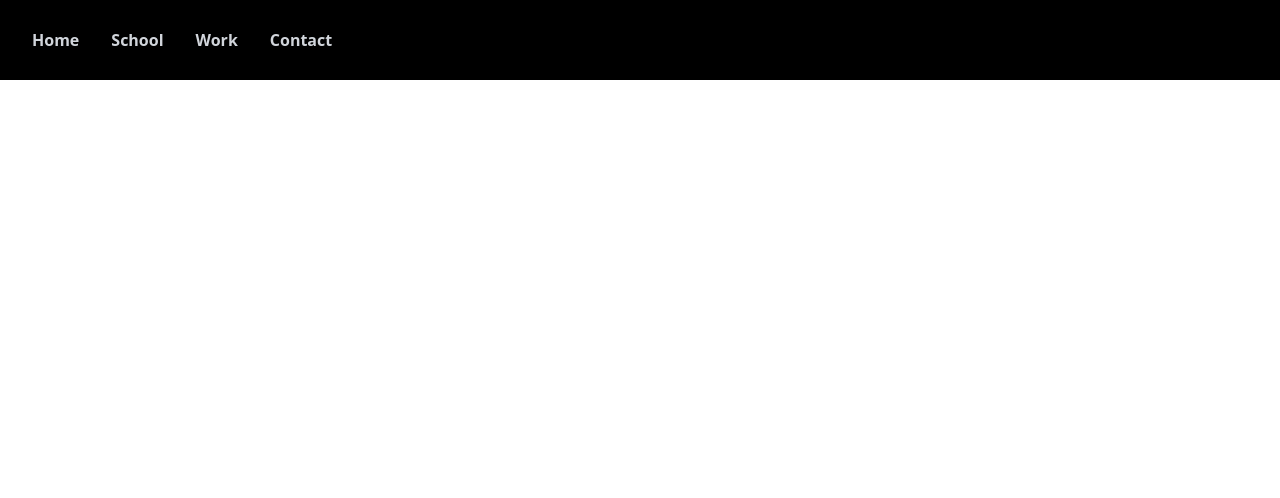
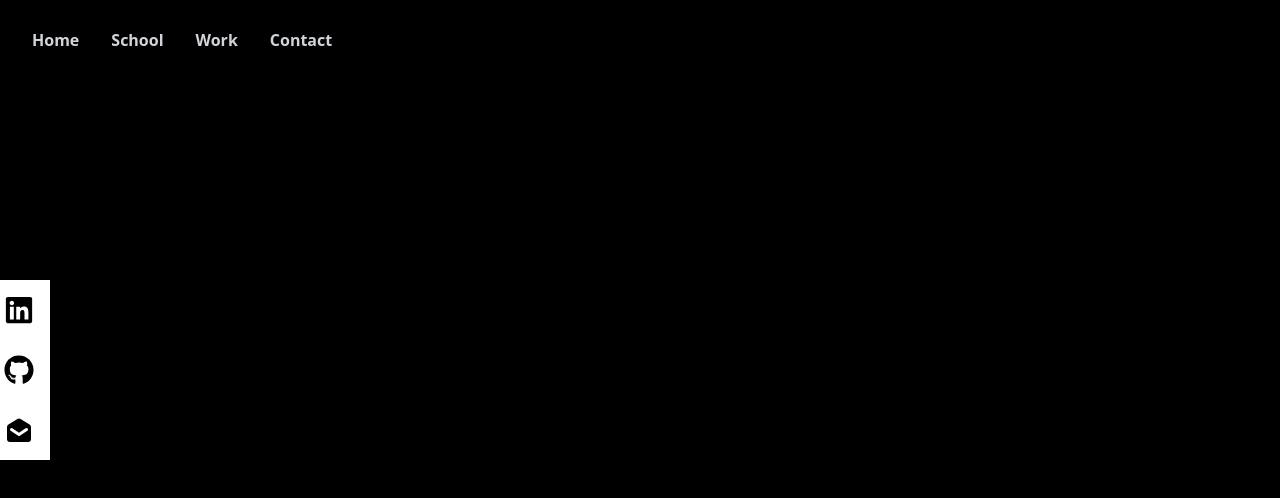
Before and after one commit to Thai-Huynh0510/portfolio1, a React (Create React App) app: page / in a window 1280 px wide. Shown: the top 498 px of the page. Built offline with nearby package versions, Linux system fonts and the light colour scheme.

Commit message:
upgrade NavBar

```diff
--- a/src/App.js
+++ b/src/App.js
@@ -1,9 +1,11 @@
+import Home from "./components/Home";
 import Navbar from "./components/Navbar";
 
 function App() {
   return (
     <div >
       <Navbar/>
+      <Home/>
     </div>
   );
 }
--- /dev/null
+++ b/src/components/Home.jsx
@@ -0,0 +1,9 @@
+import React from 'react'
+
+const Home = () => {
+  return (
+    <div className = 'w-full h-screen bg-black'></div>
+  )
+}
+
+export default Home
--- a/src/components/Navbar.jsx
+++ b/src/components/Navbar.jsx
@@ -1,5 +1,7 @@
 import React, {useState} from 'react'
-import {FaBars, FaTimes} from 'react-icons/fa'
+import {FaBars, FaTimes, FaGithub, FaLinkedin, FaFacebook} from 'react-icons/fa'
+import {HiMailOpen, HiOutlineMail} from 'react-icons/hi'
+import {BsFillPersonLinesFill} from 'react-icons/bs'
 const Navbar = () => {
   const [nav, setNav] = useState(false)
   const handleClick = () => setNav(!nav)
@@ -27,7 +29,30 @@
             <li className='py-6 text-4xl'>Contact</li>
         </ul>
         {/*social icon*/}
-        <div></div>
+        <div className = 'flex fixed flex-col top-[35%] left-0'>
+        <ul>
+          <li className = "w-[150px] h-[60px] flex justify-between items-center ml-[-100px] hover:ml-[-10px] duration-300 bg-white">
+          <a className=' flex justify-between items-center w-[300px] text-black'
+          href= "/">
+            Linkedin <FaLinkedin size={30} />
+          </a>
+          </li>
+          <li className = "w-[150px] h-[60px] flex justify-between items-center ml-[-100px] hover:ml-[-10px] duration-300 bg-white">
+          <a className=' flex justify-between items-center w-[300px] text-black'
+          href= "/">
+            GitHub <FaGithub size={30} />
+
+          </a>
+          </li>
+          <li className = "w-[150px] h-[60px] flex justify-between items-center ml-[-100px] hover:ml-[-10px] duration-300 bg-white">
+          <a className=' flex justify-between items-center w-[300px] text-black'
+          href= "/">
+            Contact <HiMailOpen size={30} />
+
+          </a>
+          </li>
+        </ul>
+        </div>
     </div>
   )
 }
```
